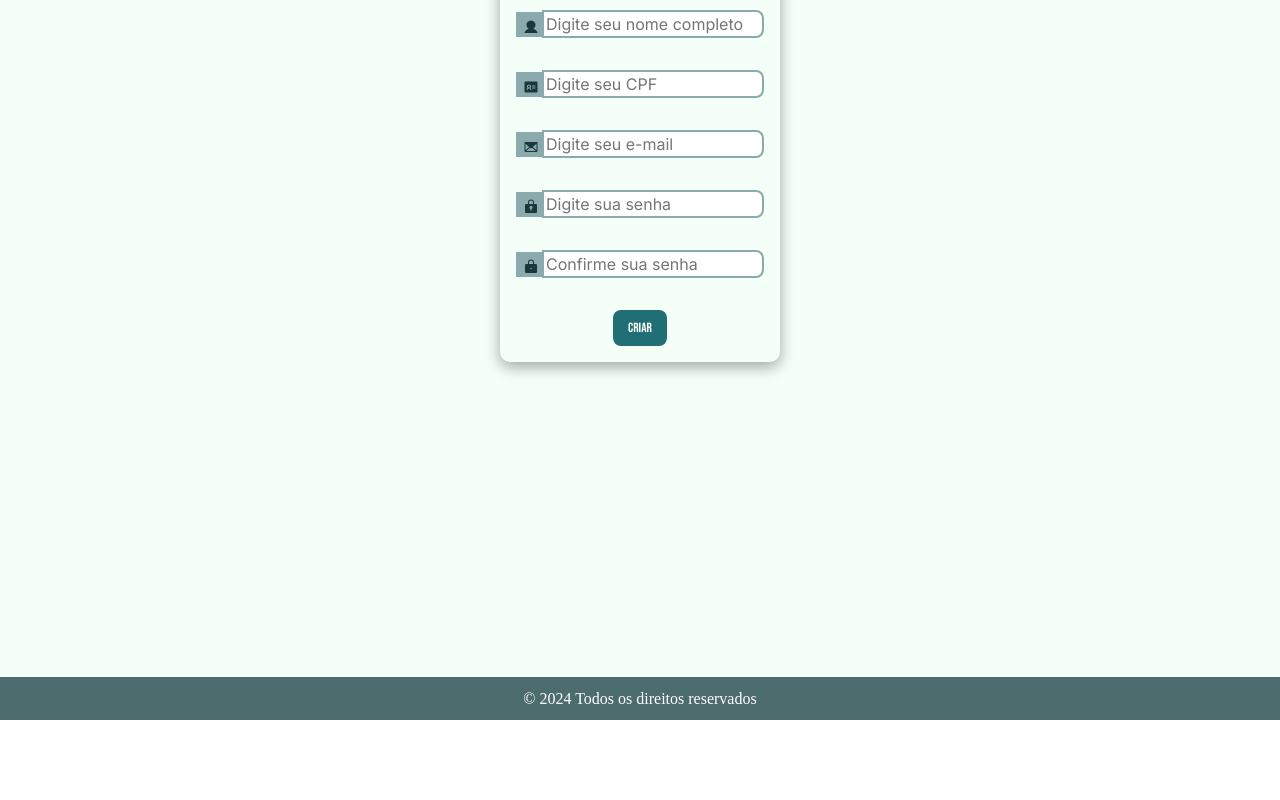
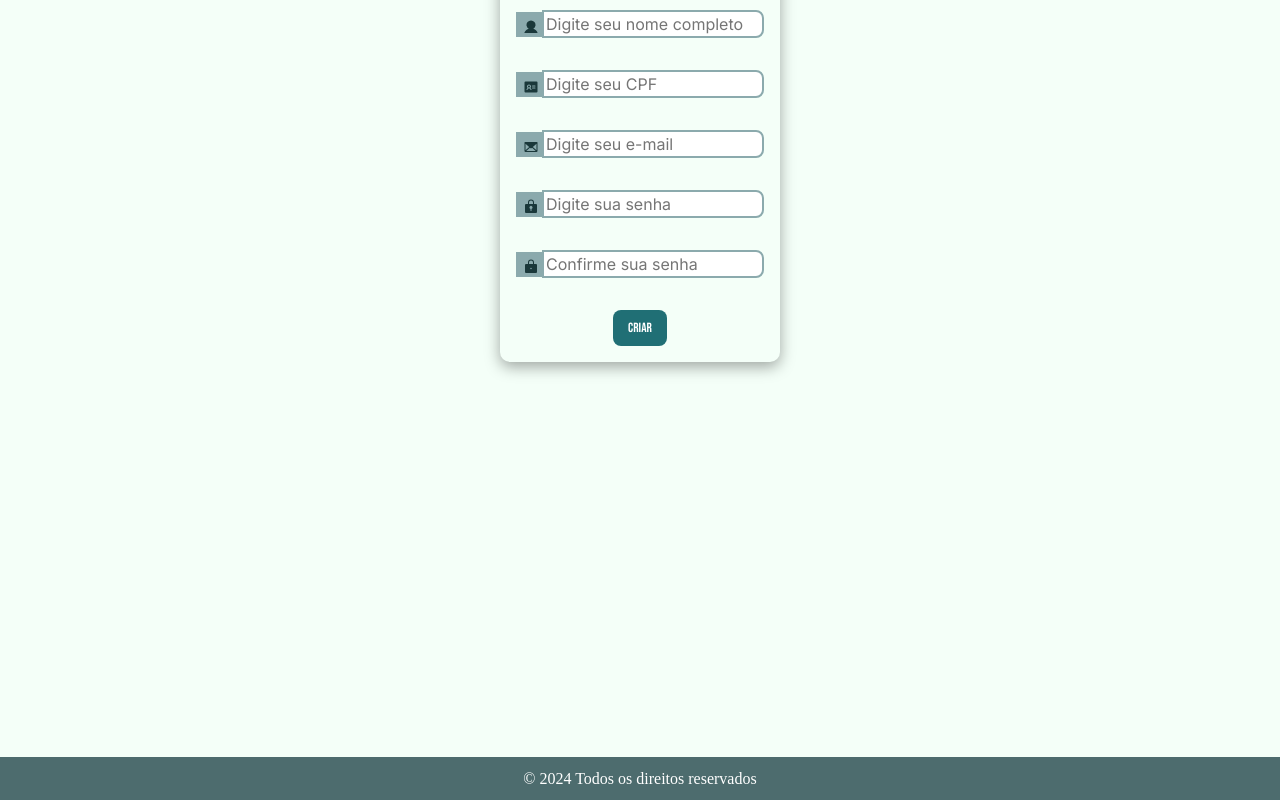
Before and after one commit to Ermeson23/vs13-04-agiDoc, a React (Vite) app: page /register in a window 1280 px wide. Shown: the part 349-1149 px from the top of the page. Before the commit the page ends 1069 px from the top, so only its background shows below. Built offline with nearby package versions, Linux system fonts and the light colour scheme.

Commit message:
fix footer

```diff
--- a/src/pages/register/Register.css
+++ b/src/pages/register/Register.css
@@ -6,6 +6,10 @@
     width: 100vw;
     background-color: var(--white-gray);
 
+}
+.footer{
+    background-color: var(--white-gray);
+    margin-top: 5rem;
 }
 .main-sec-reg{
     height: 100vh;
--- a/src/pages/register/Register.tsx
+++ b/src/pages/register/Register.tsx
@@ -99,9 +99,11 @@ const Register = () => {
         <button className="reg-button" type="submit">Criar</button>
       </form>
       </section>
+      <div className='footer'>
+      <Footer></Footer>
+      </div>
     </div>
 
-    <Footer></Footer>
     </div>
   );
 };
```
